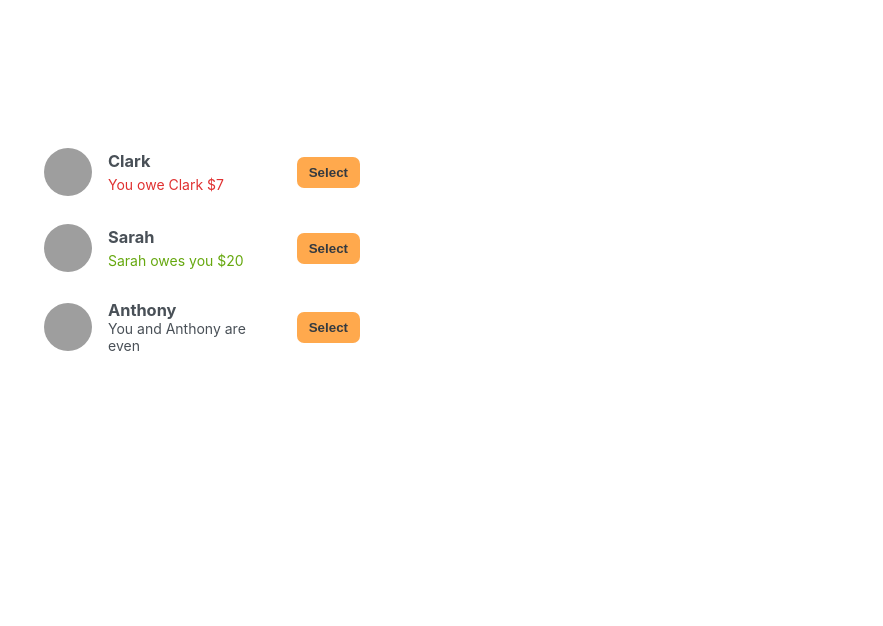
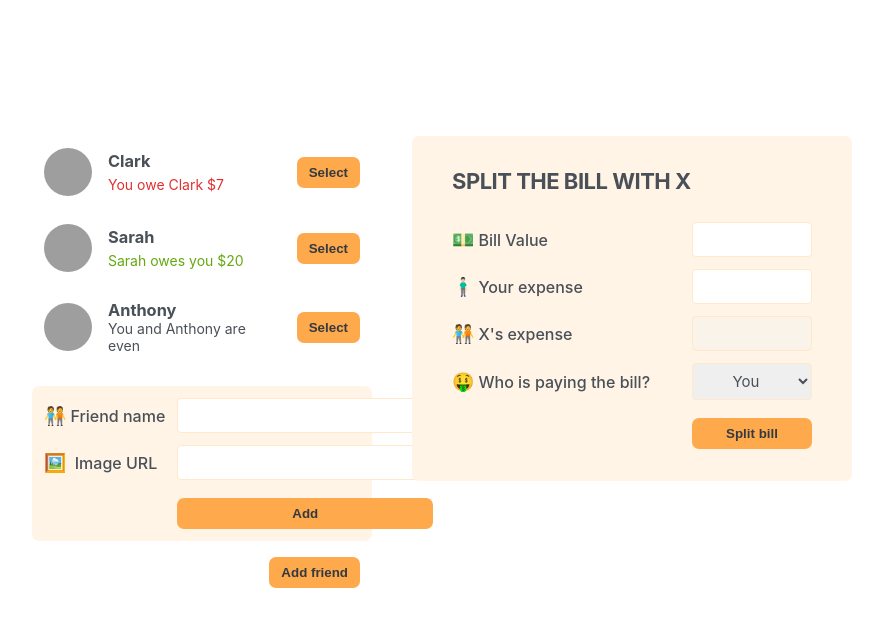
Before and after one commit to Devansh27112001/Eat-n-Split, a React (Create React App) app: page / in a window 1280 px wide. Shown: the top 626 px of the page, without its empty margins (198-1081 px from the left). Built offline with nearby package versions, Linux system fonts and the light colour scheme; grey boxes are pictures that could not be loaded.

Commit message:
Layout done

```diff
--- a/src/App.js
+++ b/src/App.js
@@ -24,7 +24,10 @@ export default function App() {
     <div className="app">
       <div className="sidebar">
         <FriendsList />
+        <FormAddFriend />
+        <Button>Add friend</Button>
       </div>
+      <FormSplitBill />
     </div>
   );
 }
@@ -57,7 +60,48 @@ function Friend({ friend }) {
       )}
 
       {friend.balance === 0 && <p>You and {friend.name} are even</p>}
-      <button className="button">Select</button>
+      <Button>Select</Button>
     </li>
   );
 }
+
+function Button({ children }) {
+  return <button className="button">{children}</button>;
+}
+
+function FormAddFriend() {
+  return (
+    <form className="form-add-friend">
+      <label>🧑‍🤝‍🧑Friend name</label>
+      <input type="text"></input>
+
+      <label>🖼️ Image URL</label>
+      <input type="text"></input>
+      <Button>Add</Button>
+    </form>
+  );
+}
+
+function FormSplitBill() {
+  return (
+    <form className="form-split-bill">
+      <h2>Split the bill with x</h2>
+      <label>💵Bill Value</label>
+      <input type="text" />
+
+      <label>🧍🏻‍♂️Your expense</label>
+      <input type="text" />
+
+      <label>🧑‍🤝‍🧑X's expense </label>
+      <input type="text" disabled />
+
+      <label>🤑Who is paying the bill?</label>
+      <select>
+        <option value="user">You</option>
+        <option value="friend">X</option>
+      </select>
+
+      <Button>Split bill</Button>
+    </form>
+  );
+}
--- a/src/index.css
+++ b/src/index.css
@@ -118,7 +118,7 @@ form {
 }
 
 .form-add-friend {
-  grid-template-columns: 1fr 1.5fr;
+  grid-template-columns: max-content 1.5fr;
   margin-bottom: 1.6rem;
   padding: 1.2rem;
 }
```
